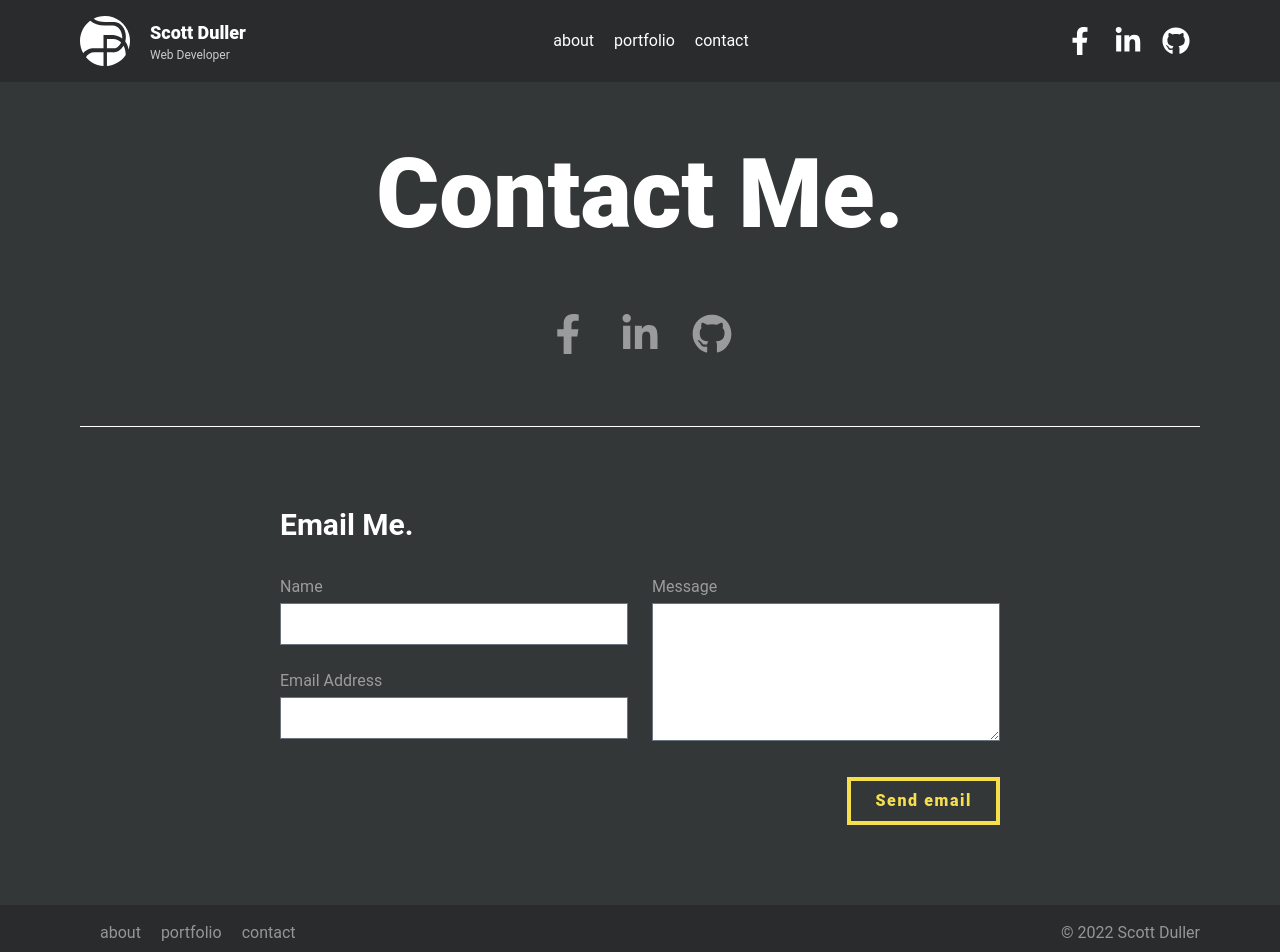
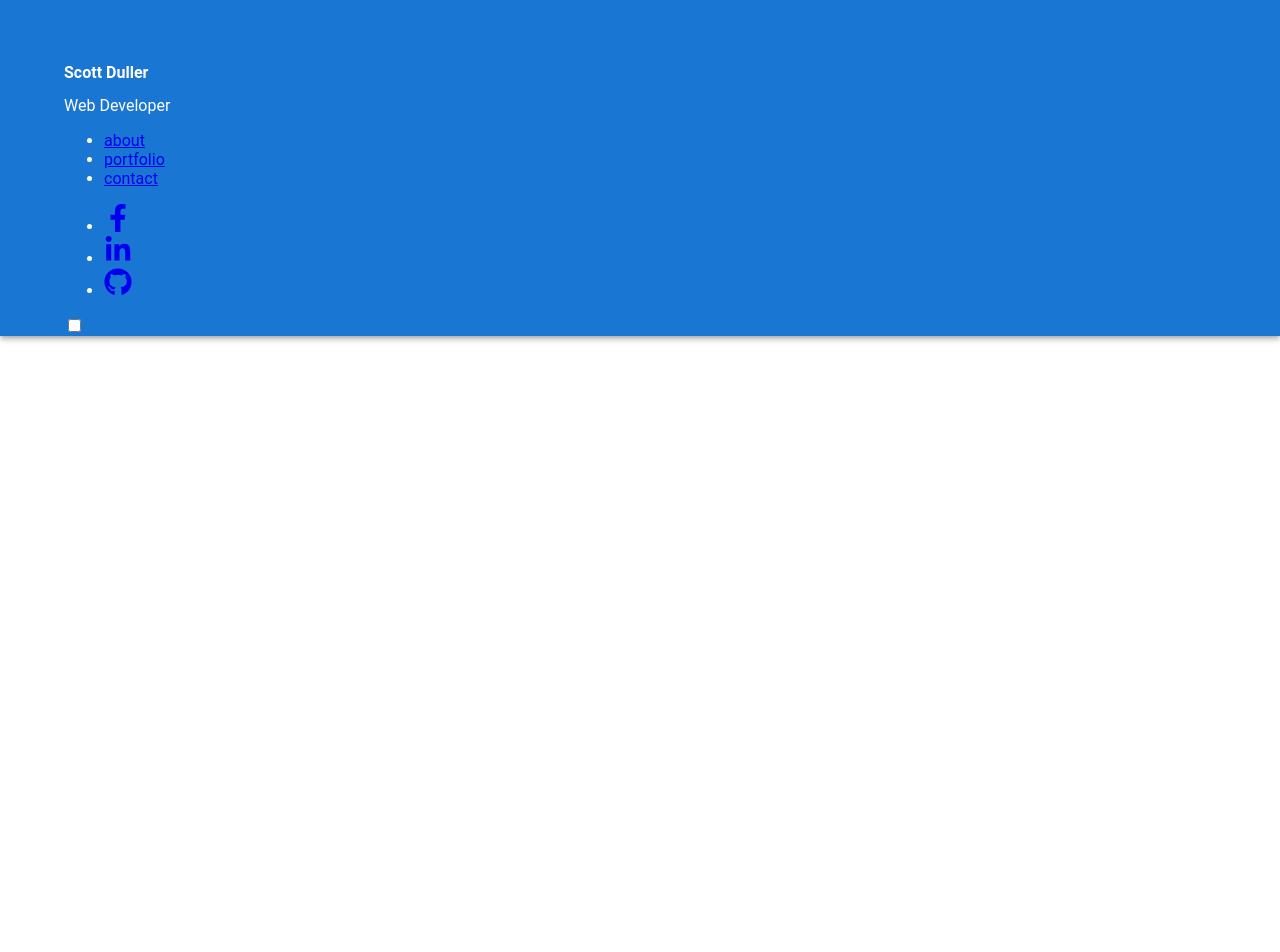
Before and after one commit to scottduller/portfolio-old, a Next.js app: page /contact in a window 1280 px wide. Shown: the top 952 px of the page. After the commit the page ends 800 px from the top, so only its background shows below. Built offline with nearby package versions, Linux system fonts and the light colour scheme.

Commit message:
MUI transaition started

```diff
--- a/components/ContactForm.tsx
+++ b/components/ContactForm.tsx
@@ -1,5 +1,4 @@
 import classNames from 'classnames';
-import { motion } from 'framer-motion';
 import { FunctionComponent, useState } from 'react';
 
 interface ContactFormProps {}
@@ -94,14 +93,12 @@ const ContactForm: FunctionComponent<ContactFormProps> = () => {
 						/>
 					</label>
 					<a className='mt-3 md:ml-auto' href='contact '>
-						<motion.button
+						<button
 							className='ctaBtn w-full md:w-auto '
-							whileHover={{ scale: 1.1 }}
-							whileTap={{ scale: 0.9 }}
 							onClick={onSubmit}
 						>
 							Send email
-						</motion.button>
+						</button>
 					</a>
 				</div>
 			</div>
--- a/components/Header.tsx
+++ b/components/Header.tsx
@@ -1,8 +1,8 @@
 import React from 'react';
 import classNames from 'classnames';
-import { motion, Variants } from 'framer-motion';
 import { FaFacebookF, FaGithub, FaLinkedinIn } from 'react-icons/fa';
 import Link from 'next/link';
+import { AppBar, Container } from '@mui/material';
 
 type Props = {
 	active: boolean;
@@ -79,24 +79,9 @@ const Header = ({ active, setActive }: Props) => {
 		'relative my-0 mx-[20px] hover:opacity-50 transition-opacity'
 	);
 
-	const linkVariants: Variants = {
-		offscreen: {
-			y: 300,
-		},
-		onscreen: {
-			y: 50,
-			transition: {
-				type: 'spring',
-				bounce: 0.4,
-				duration: 0.8,
-			},
-		},
-	};
-
 	return (
-		<>
-			<div className={wrapper}>
-				<header className={container}>
+		<AppBar position='static'>
+			<Container>
 				<nav className={nav}>
 					<Link href='/' passHref>
 						<div className={logo}>
@@ -122,9 +107,7 @@ const Header = ({ active, setActive }: Props) => {
 								</Link>
 							</li>
 							<li className={navLink}>
-									<Link href='contact'>
-										contact
-									</Link>
+								<Link href='contact'>contact</Link>
 							</li>
 						</ul>
 					</div>
@@ -166,19 +149,12 @@ const Header = ({ active, setActive }: Props) => {
 						></span>
 					</label>
 
-						<aside
-							className={sideNavContainer}
-							id='sidebar'
-						>
+					{/* <aside className={sideNavContainer} id='sidebar'>
 						<nav className={sideNav}>
 							<a className='mb-[50px]' href=''>
 								<div className={sideLogo}>
 									<div className='logo' />
-										<div
-											className={
-												sideLogoContent
-											}
-										>
+									<div className={sideLogoContent}>
 										<h1 className='text-lg'>
 											Scott Duller
 										</h1>
@@ -241,11 +217,10 @@ const Header = ({ active, setActive }: Props) => {
 								</li>
 							</ul>
 						</nav>
-						</aside>
+					</aside> */}
 				</nav>
-				</header>
-			</div>
-		</>
+			</Container>
+		</AppBar>
 	);
 };
 
--- a/components/Hero.tsx
+++ b/components/Hero.tsx
@@ -1,5 +1,4 @@
 import classNames from 'classnames';
-import { motion } from 'framer-motion';
 import React from 'react';
 import SplitText from './SplitText';
 
@@ -39,13 +38,9 @@ const Hero = () => {
 				</p>
 				<div className='mb-10'></div>
 				<a href='contact'>
-					<motion.button
-						className='ctaBtn'
-						whileHover={{ scale: 1.1 }}
-						whileTap={{ scale: 0.9 }}
-					>
+					<button className='ctaBtn'>
 						Get in Contact!
-					</motion.button>
+					</button>
 				</a>
 			</div>
 		</section>
--- a/components/Layout.tsx
+++ b/components/Layout.tsx
@@ -59,17 +59,17 @@ const Layout: FunctionComponent<LayoutProps> = ({ children }) => {
 	);
 
 	return (
-		<div className={wrapper}>
+		<>
 			<Header active={active} setActive={setActive} />
-			<div className={bodyContainer}>
+			{/* <div className={bodyContainer}>
 				<div
 					className={interactionBlock}
 					onClick={handleClickOff}
-				></div>
+				/>
 				{children}
 			</div>
-			<Footer />
-		</div>
+			<Footer /> */}
+		</>
 	);
 };
 
--- /dev/null
+++ b/components/Portfolio.tsx
@@ -0,0 +1,40 @@
+import classNames from 'classnames';
+import { FunctionComponent } from 'react';
+import SplitText from './SplitText';
+
+interface PortfolioProps {}
+
+const Portfolio: FunctionComponent<PortfolioProps> = () => {
+	const section = classNames('w-full pt-[4em] flex flex-col gap-8');
+	const title = classNames('flex flex-col-reverse');
+	const subTitle = classNames(
+		'text-3xl text-white font-bold opacity-75'
+	);
+	const paragraph = classNames(
+		'w-full md:w-1/3 text-md text-white opacity-50'
+	);
+
+	return (
+		<section className={section}>
+			<h1 className={title}>
+				<SplitText
+					textComponent='Portfolio.'
+					textStyling='headerContainer'
+					letterStyling='headerStyling'
+					reverse
+				/>
+			</h1>
+			<h2 className={subTitle}>
+				Here are a few of latest and greatest projects.
+			</h2>
+			<p className={paragraph}>
+				I am on beginning of my web development career.
+				However, I spend any spare time I have working on my
+				own passion projects including front-end, back-end and
+				full-stack apps{' '}
+			</p>
+		</section>
+	);
+};
+
+export default Portfolio;
--- a/pages/portfolio.tsx
+++ b/pages/portfolio.tsx
@@ -1,13 +1,14 @@
 import Head from 'next/head';
 import React from 'react';
+import Portfolio from '../components/Portfolio';
 
 const portfolio = () => {
 	return (
 		<>
 			<Head>
-				<title>Scott Duller | Portfolio</title>
+				<title>Scott Duller | Project Portfolio</title>
 			</Head>
-			<h1>Portfolio</h1>
+			<Portfolio />
 		</>
 	);
 };
--- a/postcss.config.js
+++ /dev/null
@@ -1,6 +0,0 @@
-module.exports = {
-	plugins: {
-		tailwindcss: {},
-		autoprefixer: {},
-	},
-};
--- a/styles/globals.css
+++ b/styles/globals.css
@@ -1,10 +1,11 @@
-@import 'tailwindcss/base';
-@import 'tailwindcss/components';
-@import 'tailwindcss/utilities';
-
 * {
 	font-family: 'Roboto', sans-serif;
 	font-size: 16px;
+}
+
+body {
+	margin: 0;
+	padding: 0;
 }
 
 @layer components {
--- a/tailwind.config.js
+++ /dev/null
@@ -1,33 +0,0 @@
-module.exports = {
-	mode: 'jit',
-	purge: [
-		'./pages/**/*.{js,jsx,ts,tsx}',
-		'./components/**/*.{js,jsx,ts,tsx}',
-	],
-	darkMode: false,
-	theme: {
-		container: {
-			center: true,
-			padding: {
-				DEFAULT: '2rem',
-				sm: '2rem',
-				md: '2rem',
-				lg: '4rem',
-				xl: '5rem',
-				'2xl': '6rem',
-			},
-		},
-		extend: {
-			colors: {
-				primary: '#F5DF4D',
-				secondary: '#292b2c',
-				tertiary: '#3e4142',
-				emphasis: '#343738',
-			},
-		},
-	},
-	variants: {
-		extend: {},
-	},
-	plugins: [require('@tailwindcss/forms')],
-};
```
Also changed, not shown: package.json (+4 -7 lines), 1 other file (tests, documents, lock files or other folders). Lines whose indentation alone changed are shown as unchanged.
